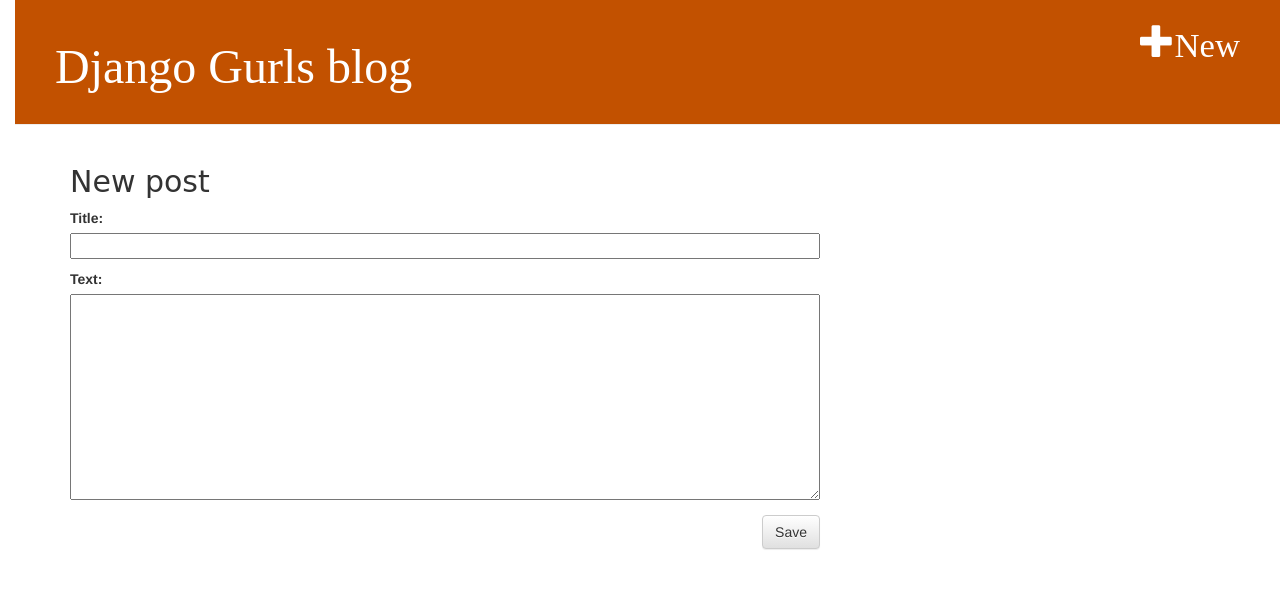
After one commit to dmaharaj/djangogurlsexample, a Django app: page /post/new/ in a window 1280 px wide. The commit adds this page. Shown: the top 589 px of the page. Run offline with Django 3.2, Linux system fonts and the light colour scheme; some libraries are stand-ins or nearby versions.

Commit message:
next part of tutorial

```diff
--- /dev/null
+++ b/blog/forms.py
@@ -0,0 +1,8 @@
+from django import forms
+from .models import Post
+
+class PostForm(forms.ModelForm):
+
+    class Meta:
+        model = Post
+        fields = {'title', 'text',}
--- a/blog/templates/blog/base.html
+++ b/blog/templates/blog/base.html
@@ -4,13 +4,14 @@
 <head>
     <meta charset="UTF-8">
     <title>Django Girls Blog</title>
-    <link rel="stylesheet" href="//maxcdn.bootstrapcdn.com/boostrap/3.2.0/css/bootstrap.min.css">
+    <link rel="stylesheet" href="//maxcdn.bootstrapcdn.com/bootstrap/3.2.0/css/bootstrap.min.css">
     <link rel="stylesheet" href="//maxcdn.bootstrapcdn.com/bootstrap/3.2.0/css/bootstrap-theme.min.css">
     <link rel="//fonts.googleapis.com/css?family=Lobster&subset=latin,latin-ext" rel="stylesheet" type="text/css">
     <link rel="stylesheet" href="{%  static 'css/blog.css' %}">
 </head>
 <body>
     <div class="page-header">
+        <a href="{%  url 'post_new' %}" class="top-menu"><span class="glyphicon glyphicon-plus">New</span></a>
         <h1><a href="/">Django Gurls blog</a></h1>
     </div>
     <div class="content container">
--- /dev/null
+++ b/blog/templates/blog/post_edit.html
@@ -0,0 +1,8 @@
+{%  extends 'blog/base.html' %}
+{%  block content %}
+    <h2>New post</h2>
+    <form method="POST" class="post-form">{% csrf_token %}
+        {{ form.as_p }}
+        <button type="submit" class="save btn btn-default">Save</button>
+    </form>
+{%  endblock %}
--- a/blog/urls.py
+++ b/blog/urls.py
@@ -4,4 +4,5 @@
 urlpatterns = [
     path('', views.post_list, name='post_list'),
     path('post/<int:pk>/', views.post_detail, name='post_detail'),
+    path('post/new/', views.post_new, name='post_new'),
 ]
--- a/blog/views.py
+++ b/blog/views.py
@@ -1,12 +1,17 @@
 from django.shortcuts import render, get_object_or_404
 from django.utils import timezone
 from .models import Post
+from .forms import PostForm
 
 # Create your views here.
 def post_list(request):
-    posts = Post.objects.filter(published_date__lte=timezone.now()).order_by('published_date')
+    posts = Post.objects.filter(published_date__lte=timezone.now())
     return render(request, 'blog/post_list.html', {'posts':posts})
 
 def post_detail(request, pk):
     post = get_object_or_404(Post, pk=pk)
     return render(request, 'blog/post_detail.html', {'post': post})
+
+def post_new(request):
+    form = PostForm()
+    return render(request, 'blog/post_edit.html', {'form':form})
```
Also changed, not shown: db.sqlite3.
